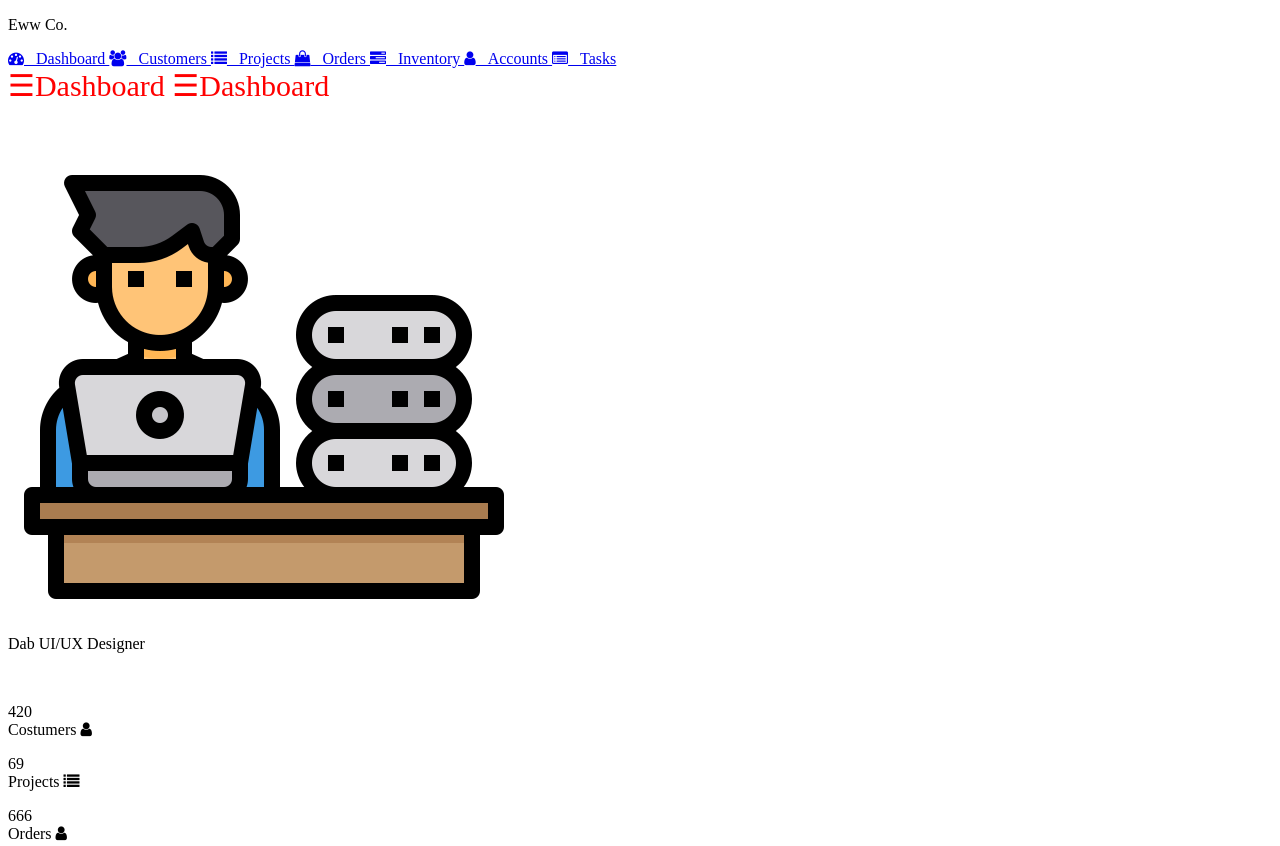
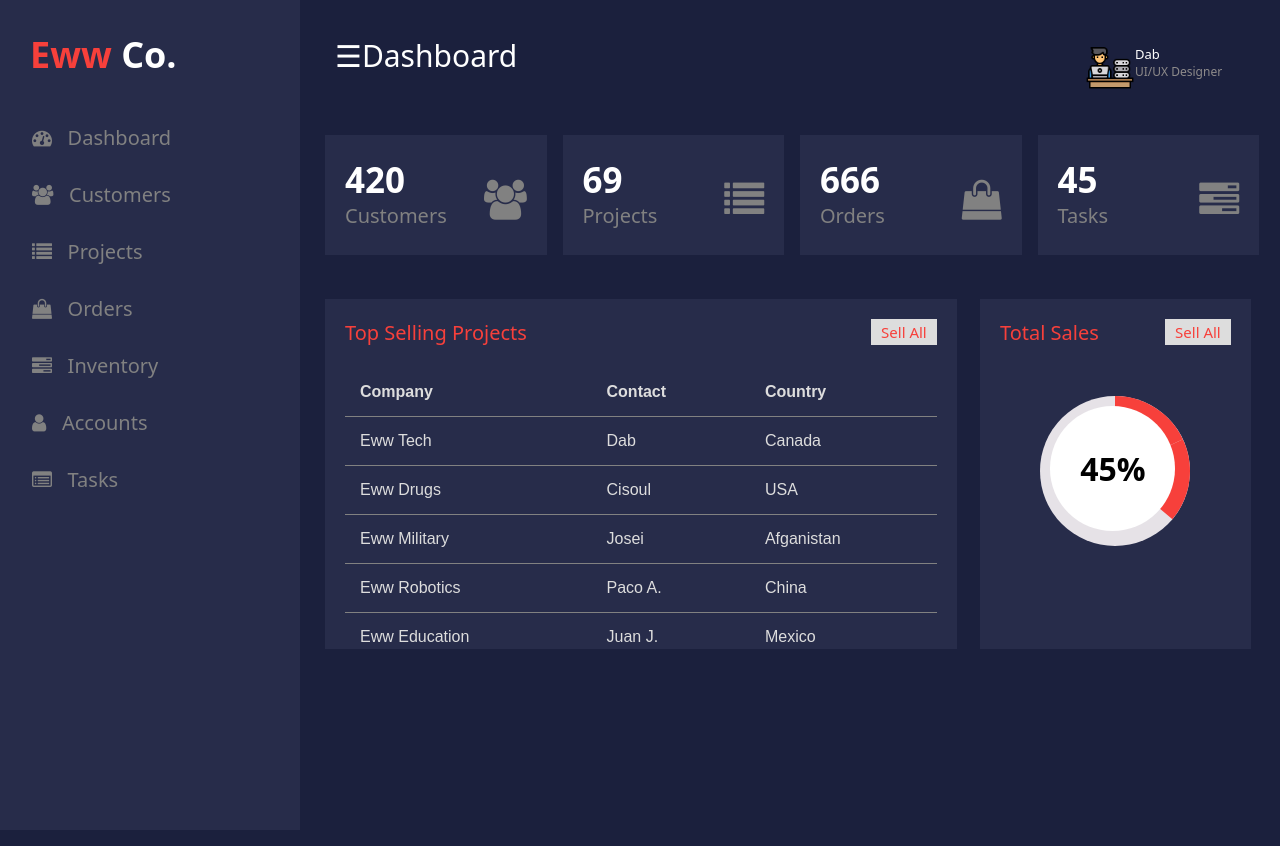
Before and after one commit to LuisUgarteC/Dashboard, a plain HTML site: page index.html in a window 1280 px wide. Shown: the top 846 px of the page. Drawn offline with Linux system fonts and the light colour scheme.

Commit message:
agregamos el css en el dashboard

```diff
--- a/css/style.css
+++ b/css/style.css
@@ -0,0 +1,249 @@
+body {
+    margin: 0;
+    padding: 0;
+    background-color: #1b203d;
+    overflow: hidden;
+    font-family: system-ui;
+}
+
+.clearfix {
+    clear: both;
+}
+
+.logo {
+    margin: 0px;
+    margin-left: 30px;
+    font-weight: bold;
+    color: white;
+    margin-bottom: 30px;
+}
+
+.logo span {
+    color: #f7403b;
+}
+/* height debe ser siempre 100% */
+.sidenav {
+    height: 100%;
+    width: 300px;
+    position: fixed;
+    z-index: 1;
+    top: 0;
+    left: 0;
+    background: #272c4a;
+    overflow: hidden;
+    transition: .5s;
+    padding-top: 30px;
+}
+
+.sidenav a {
+    color: #818181;
+    text-decoration: none;
+    font-size: 20px;
+    display: block;
+    transition: .5s;
+    padding: 15px 8px 15px 32px;
+}
+
+.sidenav a:hover {
+    color: #f1f1f1;
+    background-color: #1b203d;
+}
+
+.sidenav {
+    position: absolute;
+    top: 0;
+    right: 25px;
+    font-size: 36px;
+}
+
+.main {
+    transition: margin-left .5s;
+    margin-left: 300px;
+    padding: 15px;
+}
+
+.head {
+    padding: 20px;
+}
+
+.col-div-6 {
+    width: 50%;
+    float: left;
+}
+
+.profile {
+    display: inline-block;
+    width: 160px;
+    float: right;
+}
+
+.pro-img {
+    width: 50px;
+    float: left;
+    margin-top: 5px;
+}
+
+.profile p {
+    color: white;
+    font-weight: 500;
+    margin-left: 50px;
+    margin-top: 10px;
+    font-size: 13px;
+}
+
+.profile p span {
+    font-weight: 400;
+    font-size: 12px;
+    color: #8e8b8b;
+    display: block;
+}
+
+.col-div-3 {
+    width: 25%;
+    float: left;
+}
+
+.box {
+    width: 85%;
+    height: 100px;
+    background-color: #272c4a;
+    padding: 10px;
+    margin-left: 10px;
+}
+
+.box p {
+    font-size: 35px;
+    color: white;
+    font-weight: bold;
+    line-height: 30px;
+    padding-left: 10px;
+    margin-top: 20px;
+    display: inline-block;
+}
+
+.box p span {
+    font-size: 20px;
+    font-weight: 400;
+    color: #818181;
+}
+
+.box-icon {
+    font-size: 40px!important;
+    float: right;
+    color: #818181;
+    padding-right: 10px;
+    margin-top: 35px!important;
+}
+
+.col-div-8 {
+    width: 70%;
+    float: left;
+}
+
+.col-div-4 {
+    width: 30%;
+    float: left;
+}
+
+.content-box {
+    padding: 20px;
+}
+
+.content-box p {
+    margin: 0;
+    font-size: 20px;
+    color: #f7403b;
+}
+
+.content-box p span {
+    background-color: #ddd;
+    float: right;
+    padding: 3px 10px;
+    font-size: 15px;
+}
+
+.box-8, .box-4 {
+    width: 95%;
+    height: 350px;
+    background-color: #272c4a;
+}
+
+.nav2 {
+    display: none;
+}
+
+.box-8 {
+    margin-left: 10px;
+}
+
+table {
+    font-family: arial, sans-serif;
+    width: 100%;
+    border-collapse: collapse;
+}
+
+td, th {
+    text-align: left;
+    padding: 15px;
+    color: #ddd;
+    border-bottom: 1px solid #818181;
+}
+
+tr:last-child td {
+    border-bottom: none;
+}
+
+.circle-wrap {
+    margin: 50px auto;
+    background: #e6e2e7;
+    height: 150px;
+    width: 150px;
+    border-radius: 50%;
+}
+
+.circle-wrap .circle .mask,
+.circle-wrap .circle .fill {
+    height: 150px;
+    width: 150px;
+    position: absolute;
+    border-radius: 50%;
+}
+
+.circle-wrap .circle .mask {
+    clip: rect(0px 150px 150px 75px);
+}
+
+.circle-wrap .circle .mask .fill {
+    clip: rect(0px 75px 150px 0px);
+    background-color: #f7403b;
+}
+
+.circle-wrap .circle .mask.full,
+.circle-wrap .circle .fill {
+    animation: fill ease-in-out 3s;
+    transform: rotate(65deg);
+}
+
+@keyframes fill {
+    0% {
+        transform: rotate(0deg);
+    }
+    100% {
+        transform: rotate(65deg);
+    }
+}
+
+.circle-wrap .inside-circle {
+    width: 125px;
+    height: 125px;
+    border-radius: 50%;
+    z-index: 10;
+    background-color: white;
+    position: absolute;
+    margin-left: 10px;
+    margin-top: 10px;
+    font-weight: 700;
+    font-size: 2em;
+    line-height: 125px;
+    text-align: center;
+}
--- a/index.html
+++ b/index.html
@@ -13,7 +13,7 @@
 		<p class="logo">
 			<span>Eww</span> Co.
 		</p>
-        <!-- Menú lateral-->
+		<!-- Menu Lateral -->
 		<a href="#" class="icon-a">
 			<i class="fa fa-dashboard icons"></i>
 			&nbsp;&nbsp;Dashboard
@@ -47,15 +47,13 @@
 		<div class="head">
 			<div class="col-div-6">
 				<span class="nav"
-                style="font-size: 30px; cursor:pointer; color: red;">
+							style="font-size: 30px; cursor: pointer; color: white;">
 					&#9776;Dashboard
 				</span>
 				<span class="nav2"
-                style="font-size: 30px; cursor:pointer; color: red;">
+							style="font-size: 30px; cursor: pointer; color: white;">
 					&#9776;Dashboard
 				</span>
-            </div>
-        </div>
 			</div>
 			<div class="col-div-6">
 				<div class="profile">
@@ -64,14 +62,16 @@
 				</div>
 			</div>
 			<div class="clearfix"></div>
+		</div>
+		<div class="clearfix"></div>
 		<br>
 		<div class="col-div-3">
 			<div class="box">
 				<p>
 					420 <br>
-                <span>Costumers</span>
-                <i class="fa fa-user box-icon"></i>
+					<span>Customers</span>
 				</p>
+				<i class="fa fa-users box-icon"></i>
 			</div>
 		</div>
 		<div class="col-div-3">
@@ -79,8 +79,8 @@
 				<p>
 					69 <br>
 					<span>Projects</span>
+				</p>
 				<i class="fa fa-list box-icon"></i>
-            </p>
 			</div>
 		</div>
 		<div class="col-div-3">
@@ -88,8 +88,8 @@
 				<p>
 					666 <br>
 					<span>Orders</span>
-                <i class="fa fa-user box-icon"></i>
 				</p>
+				<i class="fa fa-shopping-bag box-icon"></i>
 			</div>
 		</div>
 		<div class="col-div-3">
@@ -97,13 +97,14 @@
 				<p>
 					45 <br>
 					<span>Tasks</span>
+				</p>
 				<i class="fa fa-tasks box-icon"></i>
-            </p>
 			</div>
 		</div>
 		<div class="clearfix"></div>
 		<br><br>
 		<div class="col-div-8">
+			<div class="box-8">
 				<div class="content-box">
 					<p>Top Selling Projects <span>Sell All</span></p>
 					<br>
@@ -141,18 +142,21 @@
 					</table>
 				</div>
 			</div>
+		</div>
 		<div class="col-div-4">
 			<div class="box-4">
 				<div class="content-box">
 					<p>Total Sales <span>Sell All</span></p>
 					<div class="circle-wrap">
-                    <div class="mask-full">
+                        <div class="circle">
+                            <div class="mask full">
                                 <div class="fill"></div>
                             </div>
-                    <div class="mask-half">
+                            <div class="mask half">
                                 <div class="fill"></div>
                             </div>
                             <div class="inside-circle">45%</div>
+                        </div>
 					</div>
 				</div>
 			</div>
```
Lines whose indentation alone changed are shown as unchanged.
